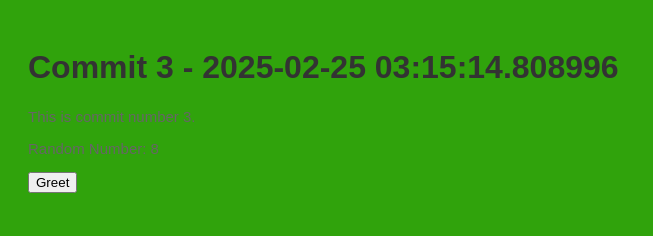
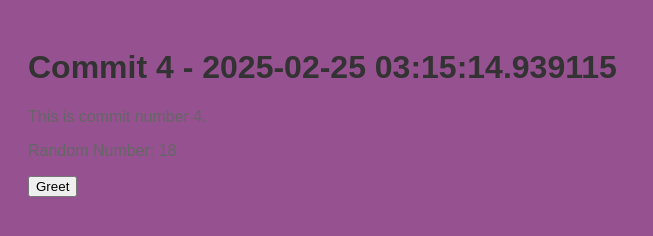
Before and after one commit to legbald0d/myrep-repo-20250225031512, a plain HTML site: page index.html in a window 1280 px wide. Shown: the whole page, without its empty margins (0-653 px from the left). Drawn offline with Linux system fonts and the light colour scheme.

Commit message:
📝 Commit 4 with HTML, CSS, and JS

```diff
--- a/index.html
+++ b/index.html
@@ -2,13 +2,13 @@
     <!DOCTYPE html>
     <html>
     <head>
-        <title>Commit 3 - 2025-02-25 03:15:14.808996</title>
+        <title>Commit 4 - 2025-02-25 03:15:14.939115</title>
         <link rel="stylesheet" href="style.css">
     </head>
     <body>
-        <h1>Commit 3 - 2025-02-25 03:15:14.808996</h1>
-        <p>This is commit number 3.</p>
-        <p>Random Number: 8</p>
+        <h1>Commit 4 - 2025-02-25 03:15:14.939115</h1>
+        <p>This is commit number 4.</p>
+        <p>Random Number: 18</p>
         <button onclick="greet()">Greet</button>
         <script src="script.js"></script>
     </body>
--- a/script.js
+++ b/script.js
@@ -2,4 +2,4 @@
     function greet() {
         alert('Hello from commit ' + commitNumber + '!');
     }
-    var commitNumber = 3;
+    var commitNumber = 4;
--- a/style.css
+++ b/style.css
@@ -1,7 +1,7 @@
 
     body {
         font-family: Arial, sans-serif;
-        background-color: #30a30c;
+        background-color: #965191;
         padding: 20px;
     }
     h1 {
@@ -9,5 +9,5 @@
     }
     p {
         color: #666;
-        font-size: 15px;
+        font-size: 16px;
     }
```
